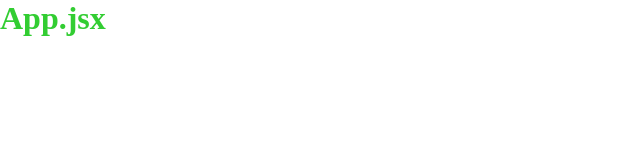
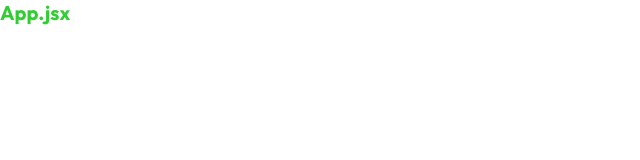
Before and after one commit to Tig-ranK/tic-tac-toe, a React (Vite) app: page / in a window 1280 px wide. Shown: the top 160 px of the page, without its empty margins (0-640 px from the left). Built offline with nearby package versions, Linux system fonts and the light colour scheme.

Commit message:
Use index.css instead of createGlobalStyle for global styles

```diff
--- a/src/GlobalStyle.jsx
+++ /dev/null
@@ -1,35 +0,0 @@
-import { createGlobalStyle } from "styled-components";
-
-export const GlobalStyle = createGlobalStyle`
-
-* {
-   box-sizing: border-box;
-}
-
-
-body {
-   margin: 0;
-}
-
-h1,
-h2,
-h3,
-h4,
-h5,
-h6,
-p {
-   margin-block: 0;
-}
-
-button,
-input[type='submit'] {
-   cursor: pointer;
-}
-
-:root {
-}
-
-@media (prefers-color-scheme: dark) {
-   :root {}
-}
-`;
--- /dev/null
+++ b/src/index.css
@@ -0,0 +1,41 @@
+@import url('https://fonts.googleapis.com/css2?family=Outfit:wght@500;700&display=swap');
+
+* {
+   box-sizing: border-box;
+}
+
+body {
+   margin: 0;
+}
+
+h1,
+h2,
+h3,
+h4,
+h5,
+h6,
+p {
+   margin-block: 0;
+}
+
+button,
+input[type='submit'] {
+   cursor: pointer;
+}
+
+:root {
+   font-size: 10px;
+   font-family: 'Outfit', sans-serif;
+   font-weight: 500;
+   /* Colors */
+   --light-blue: #31c3bd;
+   --light-blue-hover: #65e9e4;
+   --light-yellow: #f2b137;
+   --light-yellow-hover: #ffc860;
+   --dark-navy: #1a2a33;
+   --semi-dark-navy: #1f3641;
+   --silver: #a8bfc9;
+   --silver-hover: #dbe8ed;
+   --shadow-light: #cc8b13;
+   --shadow-dark: #10212a;
+}
--- a/src/index.jsx
+++ b/src/index.jsx
@@ -1,11 +1,10 @@
 import { StrictMode } from "react";
 import ReactDOM from "react-dom/client";
 import { App } from "./components/App";
-import { GlobalStyle } from "./GlobalStyle";
+import "./index.css";
 
 ReactDOM.createRoot(document.getElementById("root")).render(
    <StrictMode>
-      <GlobalStyle />
       <App />
    </StrictMode>
 );
```
